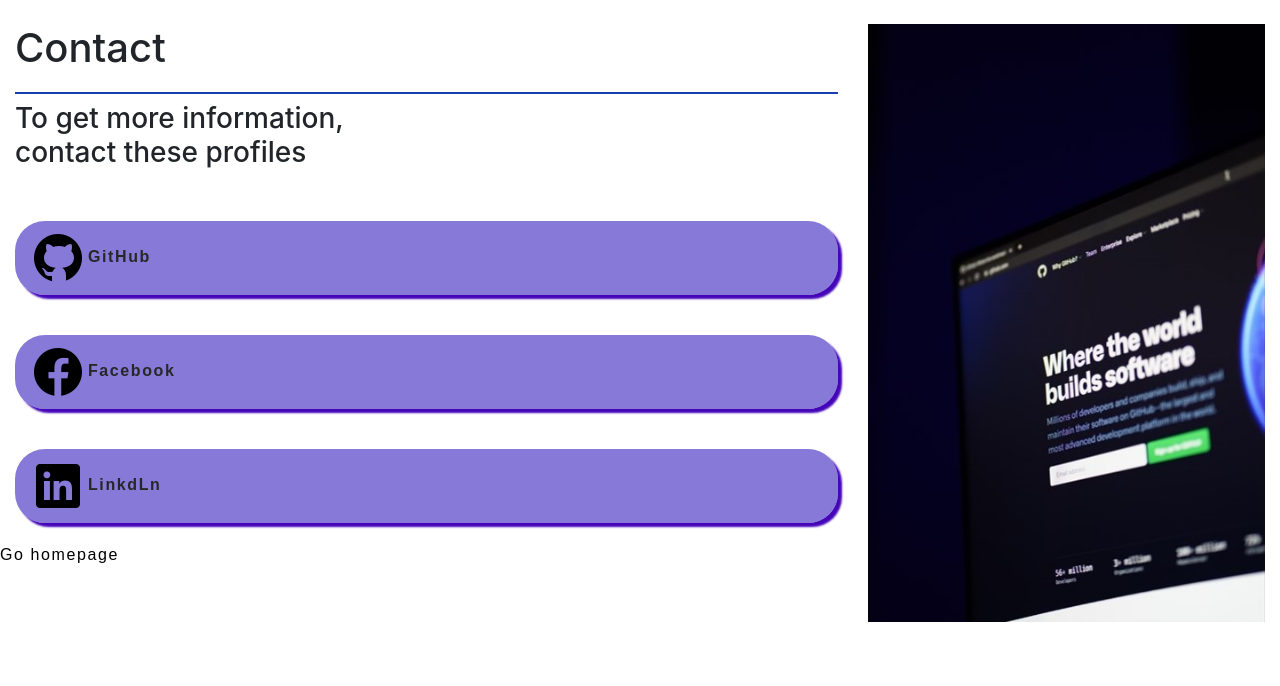
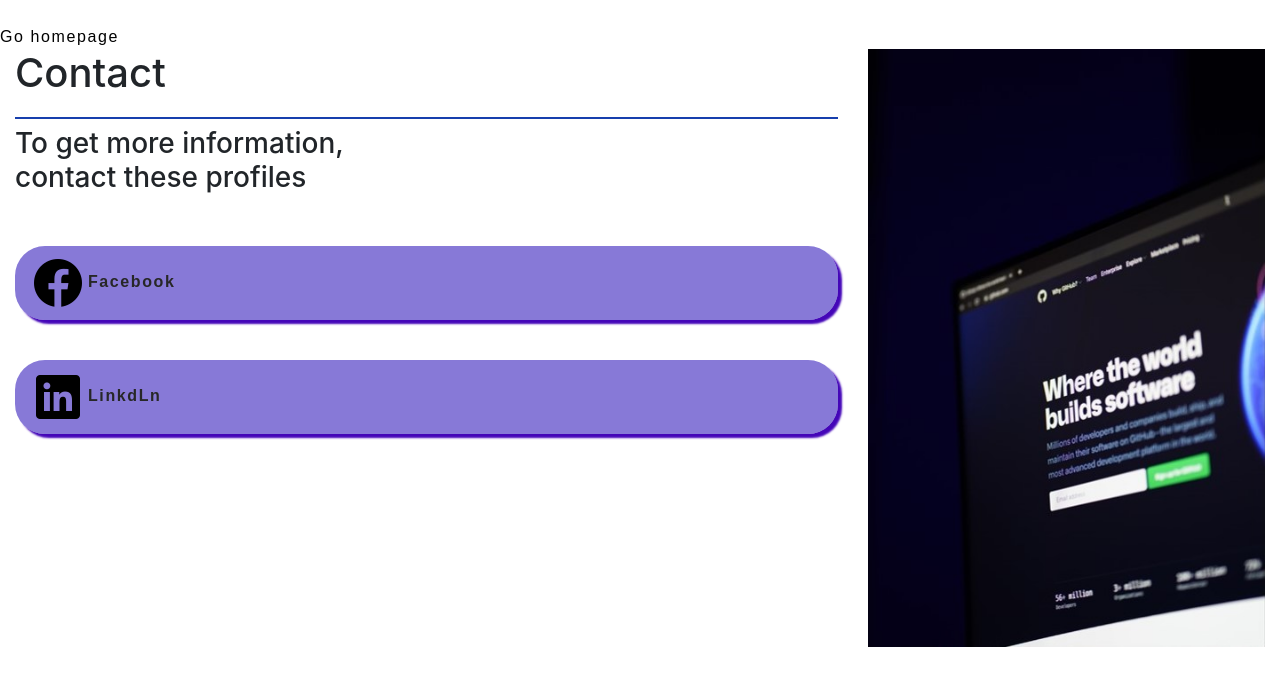
Before and after one commit to Triomphe-web/portfolio.me.akane.made, a plain HTML site: page contact.html in a window 1280 px wide. Drawn offline with Linux system fonts and the light colour scheme.

Commit message:
Update contact

```diff
--- a/contact.html
+++ b/contact.html
@@ -10,6 +10,7 @@
 </head>
 <body>
     <br>
+    <a href="index.html"> Go homepage</a>
     <div class="container-fluid">
         <div class="row">
             <div class="col-lg-8 col-md-12 col-xs-12">
@@ -19,9 +20,7 @@
                 <br>
                 <div class="row">
                     <div class="col-12 parent__button__link">
-                        <div class="button__link">
-                            <a href="https://github.com/Triomphe-web" class="btn btn-default"><img src="img/icons8-github-60.png" width="60" height="60" alt="">GitHub</a>
-                        </div>
+
                         <div class="button__link">
                             <a href="https://web.facebook.com/triomphe.forrest7/" class="btn btn-default"><img width="60" height="60" src="img/icons8-facebook-nouveau-60.png" alt="github">Facebook</a>
                         </div>
@@ -29,7 +28,7 @@
                             <a href="https://www.linkedin.com/in/forrest-triomphe-70965922b" class="btn btn-default"><img width="60" height="60" src="img/icons8-linkedin-60.png" alt="github">LinkdLn</a>
                         </div>
                     </div>
-                    <a href="index.html"> Go homepage</a>
+
                 </div>
             </div>
 
```
